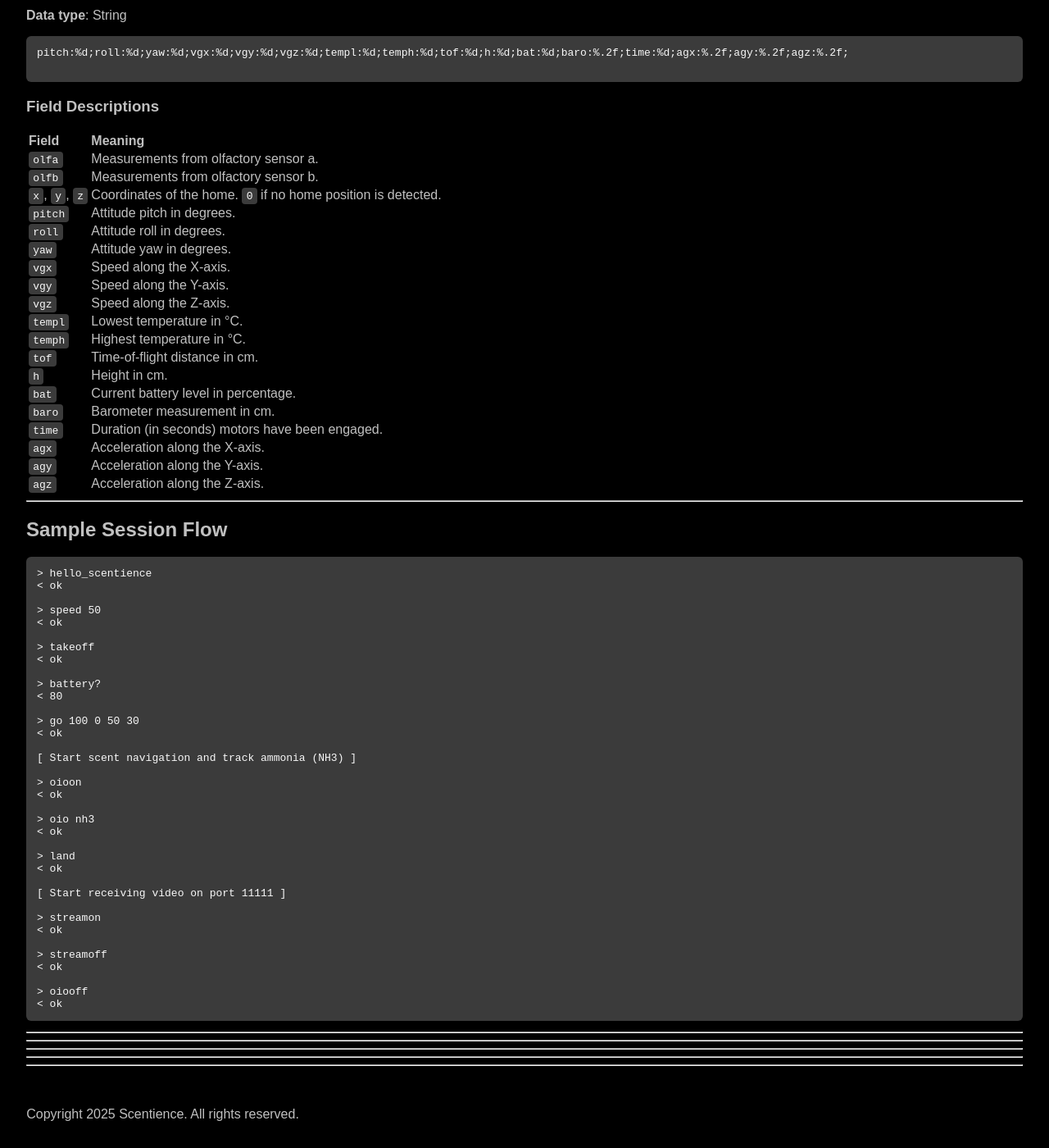
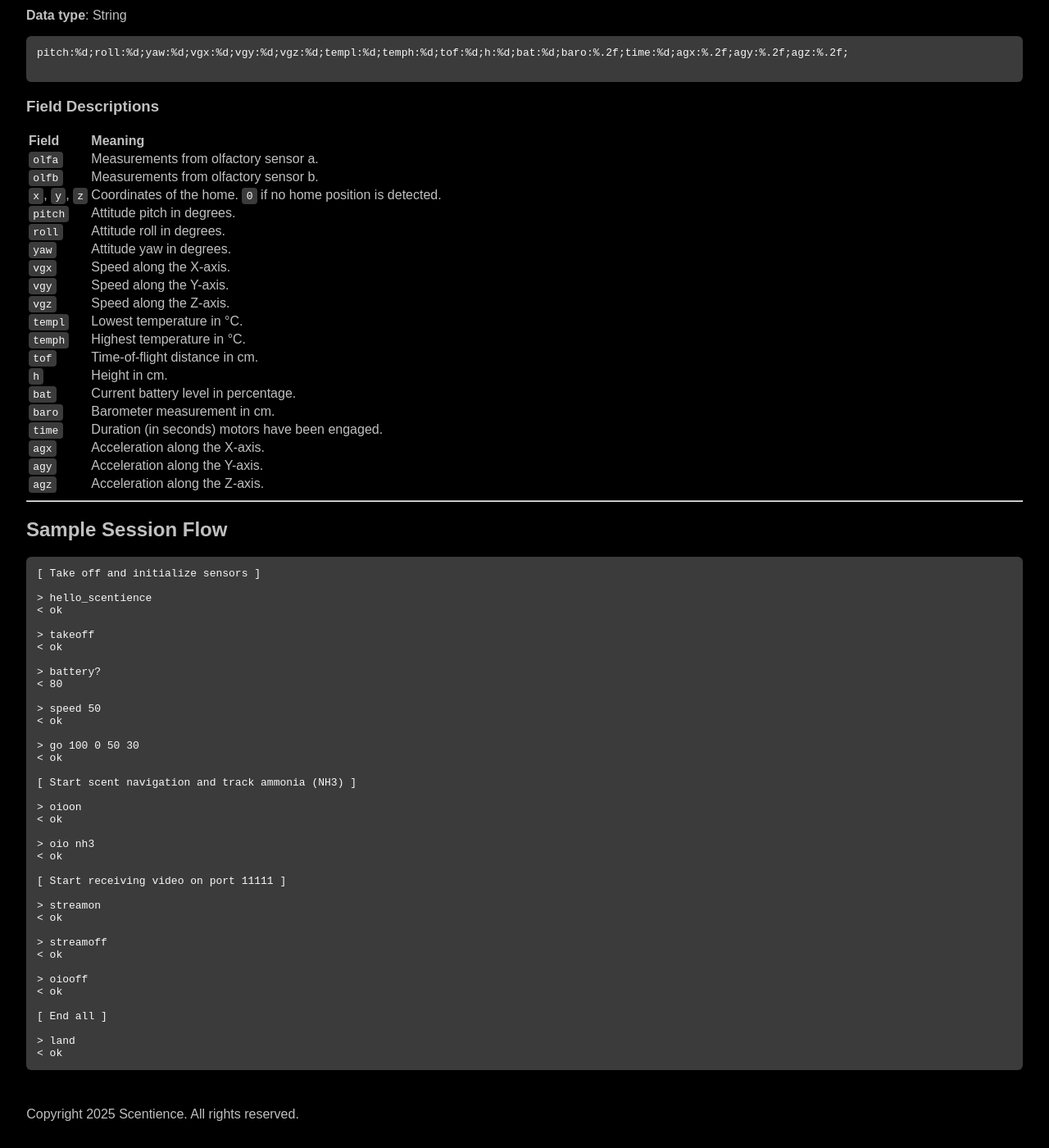
Before and after one commit to Scentience/docs-api, a Jekyll site: the page built from sockets-uav-api.md, in a window 1280 px wide and 1400 px high, scrolled down 2487 px. Shown: the whole window at 82% size. Built offline with Jekyll 4.4.1, drawn with Linux system fonts in a browser that asks for light colours.

Commit message:
update example script in uav sockets api

````diff
--- a/sockets-uav-api.md
+++ b/sockets-uav-api.md
@@ -172,10 +172,9 @@
 ## Sample Session Flow
 
 ```plaintext
+[ Take off and initialize sensors ]
+
 > hello_scentience
-< ok
-
-> speed 50
 < ok
 
 > takeoff
@@ -208,6 +207,11 @@
 
 > oiooff
 < ok
+
+[ End all ]
+
+> land
+< ok
 ```
 
 
````
Also changed, not shown: other parts of sockets-uav-api.md (+3 -3 lines).
